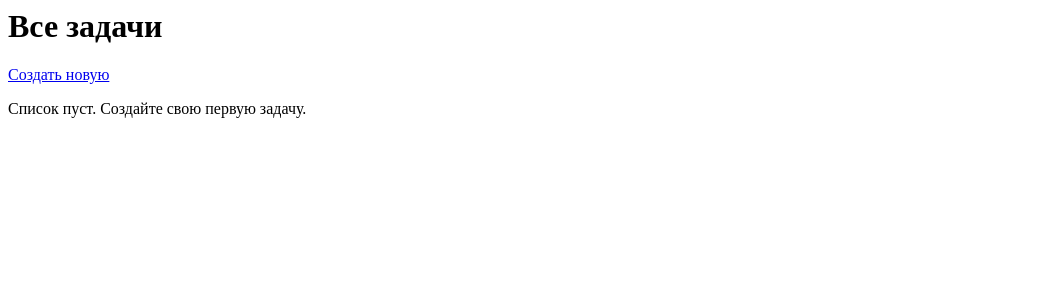
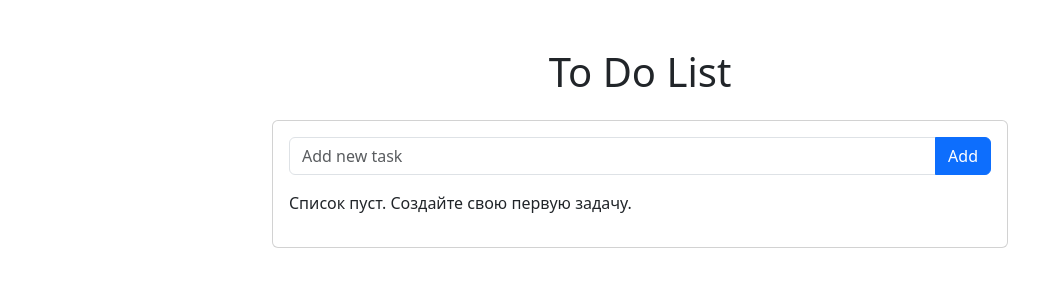
Before and after one commit to dinara-urazova/task-tracker, a Flask app: page /tasks in a window 1280 px wide. Shown: the top 300 px of the page, without its empty margins (0-1063 px from the left). Run offline with Flask 3, Linux system fonts and the light colour scheme; parts of the project's set-up code (start-up, migrations or seed data) failed here and were passed over.

Commit message:
add base layout, mini css, add html to new task form

```diff
--- a/app.py
+++ b/app.py
@@ -59,8 +59,8 @@ def create_task():
             400, "Task description should contain no more than 2000 characters"
         )
     task_storage = current_app.config["task_storage"]
-    new_task_id = task_storage.create(new_task)
-    return redirect(f"/tasks/{new_task_id}")
+    task_storage.create(new_task)
+    return redirect(f"/tasks")
 
 
 @app.route("/tasks/<string:id>/edit", methods=["GET"])
@@ -117,5 +117,5 @@ def delete_task(id: str):
     task_to_delete = task_storage.read_by_id(id)
     if task_to_delete is None:
         return abort(404, f"Task with id = {id} not found")
-    task_storage.delete(id)
+    task_storage.delete(task_to_delete)
     return redirect("/tasks")
--- /dev/null
+++ b/templates/base.html
@@ -0,0 +1,16 @@
+<!DOCTYPE html>
+<html lang="en">
+
+<head>
+    <meta charset="UTF-8">
+    <meta name="viewport" content="width=device-width, initial-scale=1.0">
+    <title>Task Tracker</title>
+    <link href="https://cdn.jsdelivr.net/npm/bootstrap@5.3.0-alpha1/dist/css/bootstrap.min.css" rel="stylesheet">
+</head>
+
+<body>
+    {% block content %}{% endblock %}
+
+</body>
+
+</html>
--- a/templates/tasks.html
+++ b/templates/tasks.html
@@ -1,13 +1,45 @@
-<h1>Все задачи</h1>
+{% extends 'base.html' %}
 
-<a href="/tasks/new">Создать новую</a>
+{% block content %}
 
+<div class="container mt-5">
+    <h1 class="text-center mb-4">To Do List</h1>
+    <div class="row justify-content-center">
+        <div class="col-md-8">
+            <div class="card">
+                <div class="card-body">
+                    <form id="todo-form" action="/tasks/create" method="post">
+                        <div class="input-group mb-3">
+                            <input type="text" class="form-control" id="todo-input" placeholder="Add new task" required
+                                name="task_name">
+                            <input type="hidden" name="task_description" value="'undefined">
+                            <button class="btn btn-primary" type="submit">
+                                Add
+                            </button>
+                        </div>
+                    </form>
+                    <ul class="list-group" id="todo-list">
                         {% if tasks %}
-<ol>
                         {% for task in tasks %}
-    <li><a href="/tasks/{{task.id}}">{{ task.name }}</a></li>
+                        <li class="list-group-item d-flex justify-content-between align-items-center>
+                            span class="task-text"><a href="/tasks/{{ task.id }}">{{ task.name }}</a></span>
+                            <input type="text" class="form-control edit-input" style="display: none;"
+                                value="{{ task.name }}">
+                                <div class="btn-group">
+                                    <a href="/tasks/{{ task.id }}/delete"
+                                        class="btn btn-danger btn-sm delete-btn">&#x2715;</a>
+                                    <button class="btn btn-primary btn-sm edit-btn">&#9998;</button>
+                                </div>
+                        </li>
                         {% endfor %}
-</ol>
                         {% else %}
                         <p>Список пуст. Создайте свою первую задачу.</p>
                         {% endif %}
+                    </ul>
+                </div>
+            </div>
+        </div>
+    </div>
+</div>
+
+{% endblock %}
```
Also changed, not shown: templates/new.html (+25 -6 lines). Lines whose indentation alone changed are shown as unchanged.
